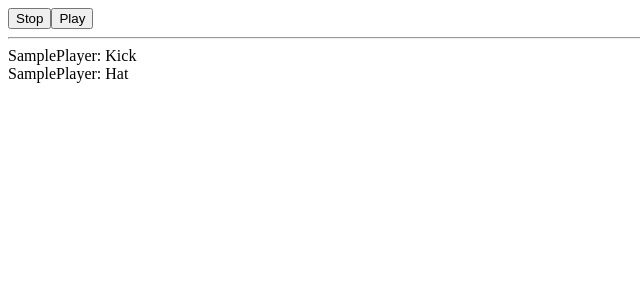
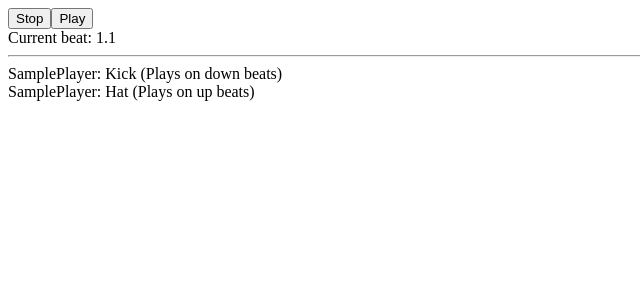
Before and after one commit to gargrave/drumamine, a React (Create React App) app: page / in a window 1280 px wide. Shown: the top 300 px of the page, without its empty margins (0-640 px from the left). Built offline with nearby package versions, Linux system fonts and the light colour scheme; no server answers.

Commit message:
Use beat/sub-beats for tracking time

```diff
--- a/src/app/App.tsx
+++ b/src/app/App.tsx
@@ -2,6 +2,21 @@ import React from 'react';
 
 import { SamplePlayer, Transport } from './components';
 import { TimingProvider } from './contexts';
+import { Beat } from './types';
+
+const downbeats: Beat[] = [
+  { main: 0, sub: 0 },
+  { main: 1, sub: 0 },
+  { main: 2, sub: 0 },
+  { main: 3, sub: 0 },
+];
+
+const upBeats: Beat[] = [
+  { main: 0, sub: 2 },
+  { main: 1, sub: 2 },
+  { main: 2, sub: 2 },
+  { main: 3, sub: 2 },
+];
 
 function App() {
   return (
@@ -9,8 +24,12 @@ function App() {
       <TimingProvider>
         <Transport />
         <hr />
-        <SamplePlayer filePath="kick01.wav" name="Kick" triggers={[0, 500, 1000, 1500]} />
-        <SamplePlayer filePath="hat01.wav" name="Hat" triggers={[250, 750, 1250, 1750]} />
+        <SamplePlayer
+          filePath="kick01.wav"
+          name="Kick (Plays on down beats)"
+          triggers={downbeats}
+        />
+        <SamplePlayer filePath="hat01.wav" name="Hat (Plays on up beats)" triggers={upBeats} />
       </TimingProvider>
     </div>
   );
--- a/src/app/components/SamplePlayer/SamplePlayer.tsx
+++ b/src/app/components/SamplePlayer/SamplePlayer.tsx
@@ -1,16 +1,28 @@
 import React from 'react';
 
 import { useTimingContext } from 'app/contexts';
+import { Beat } from 'app/types';
 import { getAudioBuffer } from 'app/utils';
+
+const playsOnBeat = (triggers: Beat[]) => (currentBeat: Beat) => {
+  const len = triggers.length;
+  for (let i = 0; i < len; i += 1) {
+    const beat = triggers[i];
+    if (beat.main === currentBeat.main && beat.sub === currentBeat.sub) {
+      return true;
+    }
+  }
+  return false;
+};
 
 type SamplePlayerProps = {
   filePath: string;
   name: string;
-  triggers: number[];
+  triggers: Beat[];
 };
 
 export const SamplePlayer: React.FC<SamplePlayerProps> = ({ filePath, name, triggers }) => {
-  const { isPlaying, time } = useTimingContext();
+  const { beat, isPlaying } = useTimingContext();
 
   const [active, setActive] = React.useState(true);
   const [sample, setSample] = React.useState<AudioBuffer>();
@@ -41,10 +53,10 @@ export const SamplePlayer: React.FC<SamplePlayerProps> = ({ filePath, name, trig
     if (!active) return;
     if (!isPlaying) return;
 
-    if (triggers.includes(time)) {
+    if (playsOnBeat(triggers)(beat)) {
       playSound();
     }
-  }, [active, isPlaying, playSound, time, triggers]);
+  }, [active, beat, isPlaying, playSound, triggers]);
 
   return <div>SamplePlayer: {name}</div>;
 };
--- a/src/app/components/Transport/Transport.tsx
+++ b/src/app/components/Transport/Transport.tsx
@@ -2,13 +2,17 @@ import * as React from 'react';
 
 import { useTimingContext } from 'app/contexts';
 
-export const Transport: React.FC = () => {
-  const { play, stop } = useTimingContext();
+export const Transport: React.FC = React.memo(() => {
+  const { beat, play, stop } = useTimingContext();
 
   return (
     <div>
       <button onClick={stop}>Stop</button>
       <button onClick={play}>Play</button>
+
+      <div>
+        Current beat: {beat.main + 1}.{beat.sub + 1}
+      </div>
     </div>
   );
-};
+});
--- /dev/null
+++ b/src/app/constants.ts
@@ -0,0 +1,4 @@
+import { Beat } from './types';
+
+export const DEFAULT_BPM = 120;
+export const FIRST_BEAT: Beat = { main: 0, sub: 0 };
--- a/src/app/contexts/TimingContext/TimingContext.ts
+++ b/src/app/contexts/TimingContext/TimingContext.ts
@@ -1,21 +1,24 @@
 import React from 'react';
+
+import { DEFAULT_BPM } from 'app/constants';
+import { Beat } from '../../types';
 
 const noop = () => void 0;
 
 export type TimingContextType = {
+  beat: Beat;
   bpm: number;
   isPlaying: boolean;
   play: () => void;
   stop: () => void;
-  time: number;
 };
 
 const initialTimingContext: TimingContextType = {
-  bpm: 120,
+  beat: { main: 0, sub: 0 },
+  bpm: DEFAULT_BPM,
   isPlaying: false,
   play: noop,
   stop: noop,
-  time: 0,
 };
 
 export const TimingContext = React.createContext<TimingContextType>(initialTimingContext);
--- a/src/app/contexts/TimingContext/TimingProvider.reducer.ts
+++ b/src/app/contexts/TimingContext/TimingProvider.reducer.ts
@@ -1,6 +1,16 @@
 import produce from 'immer';
 
-export const wrap = (min: number, max: number, val: number): number => {
+import { DEFAULT_BPM, FIRST_BEAT } from 'app/constants';
+import { Beat } from 'app/types';
+
+const SEC_PER_MIN = 60.0;
+const MS_PER_SEC = 1000;
+const ticksPerBeat = 4;
+
+const getTickRate = (bpm: number): number =>
+  Math.floor(MS_PER_SEC / (bpm / SEC_PER_MIN) / ticksPerBeat);
+
+const wrap = (min: number, max: number, val: number): number => {
   if (val < min) return max;
   if (val > max) return min;
   return val;
@@ -15,12 +25,18 @@ type TimingProviderAction = {
 type PlayState = 'playing' | 'stopped';
 
 type TimingProviderState = {
+  beat: Beat;
+  bpm: number;
   playState: PlayState;
+  tickRate: number;
   time: number;
 };
 
 export const initialTimingProviderState: TimingProviderState = {
+  beat: FIRST_BEAT,
+  bpm: DEFAULT_BPM,
   playState: 'stopped',
+  tickRate: getTickRate(DEFAULT_BPM),
   time: 0,
 };
 
@@ -35,13 +51,22 @@ export const timingProviderReducer = (
         return;
 
       case 'stop':
+        draft.beat = FIRST_BEAT;
         draft.playState = 'stopped';
         draft.time = 0;
         return;
 
       case 'tick': {
         // TODO: this needs to warp properly based on BPM
-        draft.time = wrap(0, 2000 - 1, state.time + 125);
+        const newSub = wrap(0, 3, state.beat.sub + 1);
+        const newBeat = newSub === 0 ? wrap(0, 3, state.beat.main + 1) : state.beat.main;
+
+        draft.beat = {
+          main: newBeat,
+          sub: newSub,
+        };
+
+        draft.time = wrap(0, state.tickRate * 16, state.time + state.tickRate);
         return;
       }
 
--- a/src/app/contexts/TimingContext/TimingProvider.tsx
+++ b/src/app/contexts/TimingContext/TimingProvider.tsx
@@ -9,7 +9,7 @@ type TimingProviderProps = {
 
 export const TimingProvider: React.FC<TimingProviderProps> = ({ children }) => {
   const [state, dispatch] = React.useReducer(timingProviderReducer, initialTimingProviderState);
-  const { playState, time } = state;
+  const { beat, bpm, playState, tickRate } = state;
 
   const isPlaying = playState === 'playing';
 
@@ -19,11 +19,11 @@ export const TimingProvider: React.FC<TimingProviderProps> = ({ children }) => {
     if (isPlaying) {
       interval = setInterval(() => {
         dispatch({ type: 'tick' });
-      }, 125);
+      }, tickRate);
     }
 
     return () => void clearInterval(interval);
-  }, [isPlaying]);
+  }, [isPlaying, tickRate]);
 
   const play = React.useCallback(() => {
     dispatch({ type: 'start' });
@@ -35,13 +35,13 @@ export const TimingProvider: React.FC<TimingProviderProps> = ({ children }) => {
 
   const contextValue = React.useMemo(
     () => ({
-      bpm: 120,
+      beat,
+      bpm,
       isPlaying,
       play,
       stop,
-      time,
     }),
-    [isPlaying, play, stop, time],
+    [beat, bpm, isPlaying, play, stop],
   );
 
   return <TimingContext.Provider value={contextValue}>{children}</TimingContext.Provider>;
--- /dev/null
+++ b/src/app/types.ts
@@ -0,0 +1,4 @@
+export type Beat = {
+  main: number;
+  sub: number;
+};
```
